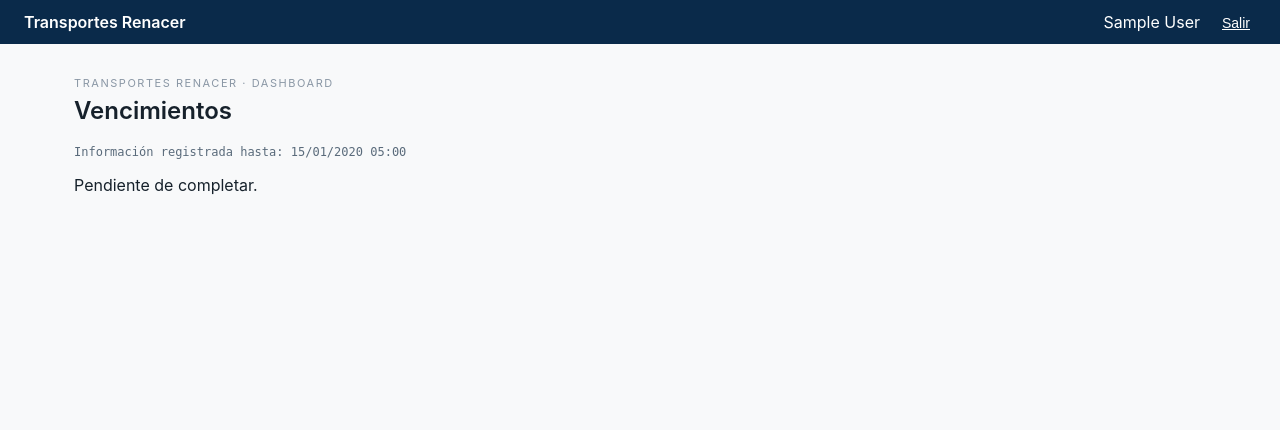
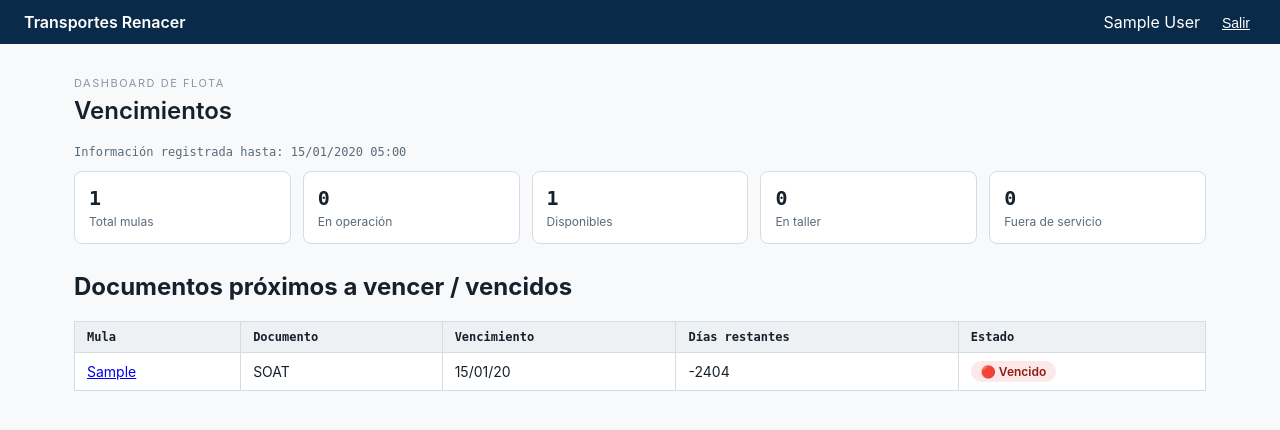
Before and after one commit to transporterenacer/transportes-renacer, a Django app: page /vencimientos/ in a window 1280 px wide. Shown: the top 430 px of the page. Run offline with Django 5.2, Linux system fonts and the light colour scheme; a user stored in the database is signed in; tables that the repository leaves empty hold one stand-in row (values such as "Sample post"); some libraries are stand-ins or nearby versions.

Commit message:
feat(dashboard): panel de vencimientos de documentos con semaforo

```diff
--- a/static/css/app.css
+++ b/static/css/app.css
@@ -74,9 +74,9 @@ h1 { font-size: 24px; font-weight: 600; margin: 0 0 20px; }
   font-size: 12px; font-weight: 600;
   background: var(--surface-hover); color: var(--ink-dim);
 }
-.tag-ok { background: var(--ok); color: var(--ok-ink); }
-.tag-warn { background: var(--warn); color: var(--warn-ink); }
-.tag-danger { background: var(--danger); color: var(--danger-ink); }
+.tag-ok { background: var(--ok-tint); color: var(--ok-ink); }
+.tag-warn { background: var(--warn-tint); color: var(--warn-ink); }
+.tag-danger { background: var(--danger-tint); color: var(--danger-ink); }
 
 .meta-update { font-family: "IBM Plex Mono", monospace; font-size: 12px; color: var(--ink-dim); }
 .dashboard-nav {
--- a/templates/dashboard/vencimientos.html
+++ b/templates/dashboard/vencimientos.html
@@ -1,8 +1,42 @@
 {% extends "base.html" %}
-{% block title %}Vencimientos{% endblock %}
+{% load humanize %}
+{% block title %}Flota · Vencimientos{% endblock %}
 {% block content %}
-<p class="eyebrow">Transportes Renacer · Dashboard</p>
+<p class="eyebrow">Dashboard de flota</p>
 <h1>Vencimientos</h1>
 <p class="meta-update">Información registrada hasta: {{ ultima_actualizacion|date:"d/m/Y H:i"|default:"—" }}</p>
-<p>Pendiente de completar.</p>
+
+<div class="kpi-grid">
+  <div class="kpi"><span class="kpi-value">{{ flota.total }}</span><span class="kpi-label">Total mulas</span></div>
+  <div class="kpi"><span class="kpi-value">{{ flota.en_operacion }}</span><span class="kpi-label">En operación</span></div>
+  <div class="kpi"><span class="kpi-value">{{ flota.disponibles }}</span><span class="kpi-label">Disponibles</span></div>
+  <div class="kpi"><span class="kpi-value">{{ flota.en_taller }}</span><span class="kpi-label">En taller</span></div>
+  <div class="kpi"><span class="kpi-value">{{ flota.fuera_de_servicio }}</span><span class="kpi-label">Fuera de servicio</span></div>
+</div>
+
+<h2>Documentos próximos a vencer / vencidos</h2>
+<table class="table">
+  <thead><tr><th>Mula</th><th>Documento</th><th>Vencimiento</th><th>Días restantes</th><th>Estado</th></tr></thead>
+  <tbody>
+  {% for a in alertas %}
+    <tr>
+      <td><a href="/admin/flota/vehicle/{{ a.vehiculo.pk }}/change/">{{ a.vehiculo.placa }}</a></td>
+      <td>{{ a.tipo }}</td>
+      <td>{{ a.fecha_vencimiento|date:"d/m/y" }}</td>
+      <td>{{ a.dias }}</td>
+      <td>
+        {% if a.estado == "vencido" %}
+          <span class="tag tag-danger">🔴 Vencido</span>
+        {% elif a.estado == "proximo" %}
+          <span class="tag tag-warn">🟡 Próximo</span>
+        {% else %}
+          <span class="tag tag-ok">🟢 Normal</span>
+        {% endif %}
+      </td>
+    </tr>
+  {% empty %}
+    <tr><td colspan="5">No hay documentos próximos a vencer o vencidos.</td></tr>
+  {% endfor %}
+  </tbody>
+</table>
 {% endblock %}
```
Also changed, not shown: apps/dashboard/tests/test_views.py (+30 -0 lines).
